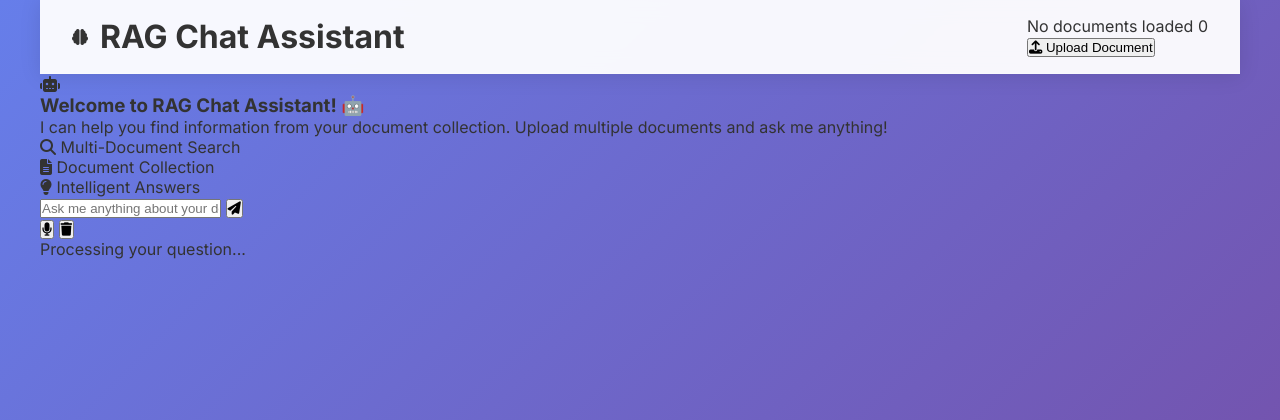
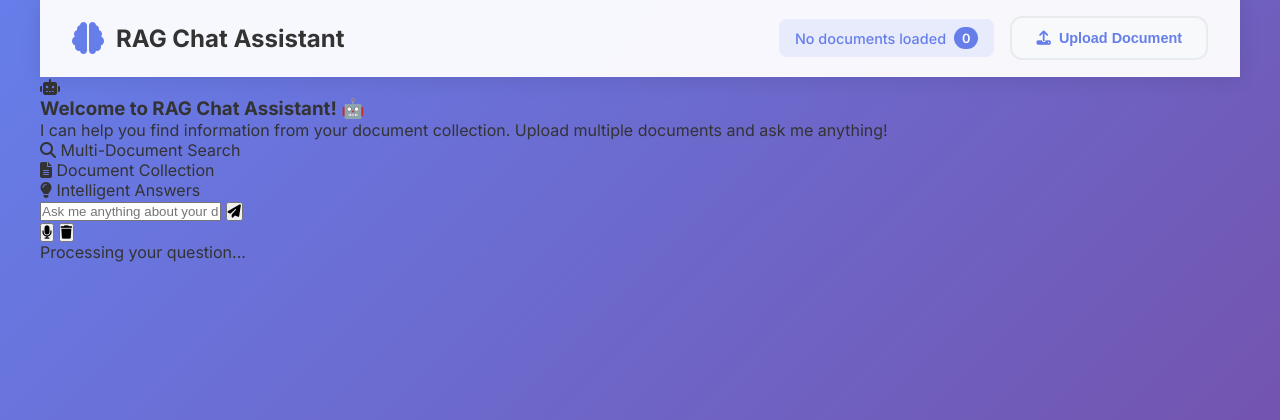
Before and after one commit to Umar-604/RAG, a Flask app: page / in a window 1280 px wide. Shown: the top 420 px of the page. Run offline with Flask 3, Linux system fonts and the light colour scheme; parts of the project's set-up code (start-up, migrations or seed data) failed here and were passed over.

Commit message:
Update style.css

```diff
--- a/templates/static/style.css
+++ b/templates/static/style.css
@@ -40,3 +40,87 @@
     align-items: center;
     gap: 0.75rem;
 }
+
+.logo i {
+    font-size: 2rem;
+    color: #667eea;
+}
+
+.logo h1 {
+    font-size: 1.5rem;
+    font-weight: 700;
+    color: #333;
+}
+
+.header-actions {
+    display: flex;
+    align-items: center;
+    gap: 1rem;
+}
+
+.document-status {
+    display: flex;
+    align-items: center;
+    gap: 0.5rem;
+    padding: 0.5rem 1rem;
+    background: rgba(102, 126, 234, 0.1);
+    border-radius: 8px;
+    font-size: 0.9rem;
+    font-weight: 500;
+}
+
+.status-text {
+    color: #667eea;
+}
+
+.document-count {
+    background: #667eea;
+    color: white;
+    padding: 0.2rem 0.5rem;
+    border-radius: 12px;
+    font-size: 0.8rem;
+    font-weight: 600;
+    min-width: 20px;
+    text-align: center;
+}
+
+.btn {
+    padding: 0.75rem 1.5rem;
+    border: none;
+    border-radius: 12px;
+    font-weight: 600;
+    cursor: pointer;
+    transition: all 0.3s ease;
+    display: flex;
+    align-items: center;
+    gap: 0.5rem;
+    font-size: 0.9rem;
+}
+
+.btn-secondary {
+    background: #f8f9fa;
+    color: #667eea;
+    border: 2px solid #e9ecef;
+}
+
+.btn-secondary:hover {
+    background: #667eea;
+    color: white;
+    border-color: #667eea;
+    transform: translateY(-2px);
+    box-shadow: 0 4px 12px rgba(102, 126, 234, 0.3);
+}
+
+.btn-danger {
+    background: #fff5f5;
+    color: #dc3545;
+    border: 2px solid #fed7d7;
+}
+
+.btn-danger:hover {
+    background: #dc3545;
+    color: white;
+    border-color: #dc3545;
+    transform: translateY(-2px);
+    box-shadow: 0 4px 12px rgba(220, 53, 69, 0.3);
+}
```
